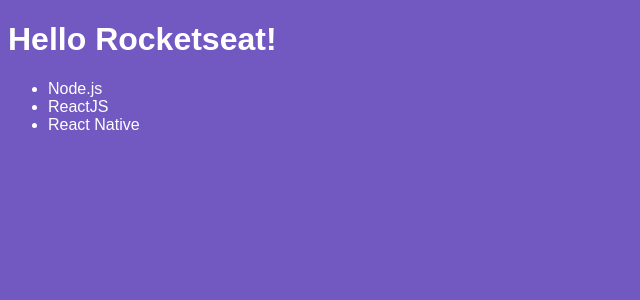
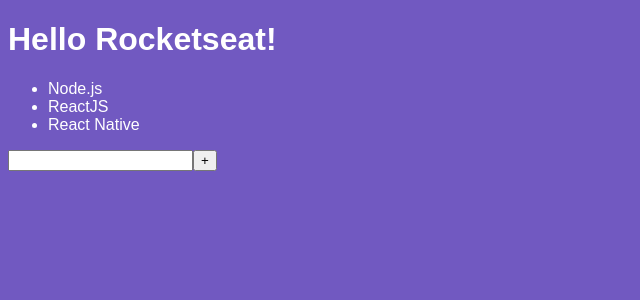
Before and after one commit to gusflopes/rs-react-intro, a React app: page / in a window 1280 px wide. Shown: the top 300 px of the page, without its empty margins (0-640 px from the left). Built offline with nearby package versions, Linux system fonts and the light colour scheme.

Commit message:
Basics of state/setState

```diff
--- a/src/components/TechList.js
+++ b/src/components/TechList.js
@@ -2,22 +2,27 @@
 
 class TechList extends Component {
   state = {
+    newTech: '',
     techs: [
       'Node.js', 'ReactJS', 'React Native'
     ]
   };
 
+  handleInputChange = e => {
+    this.setState({ newTech: e.target.value });
+  }
+
 
   render() {
-    console.log(this.state);
 
     return (
       <>
+      <h2>{this.state.newTech}</h2>
       <ul>
-        <li>Node.js</li>
-        <li>ReactJS</li>
-        <li>React Native</li>
+        {this.state.techs.map(tech => <li key={tech}>{tech}</li>)}
       </ul>
+      <input type="text" onChange={this.handleInputChange}/>
+      <button type="submit">+</button>
       </>
     )
   }
```
